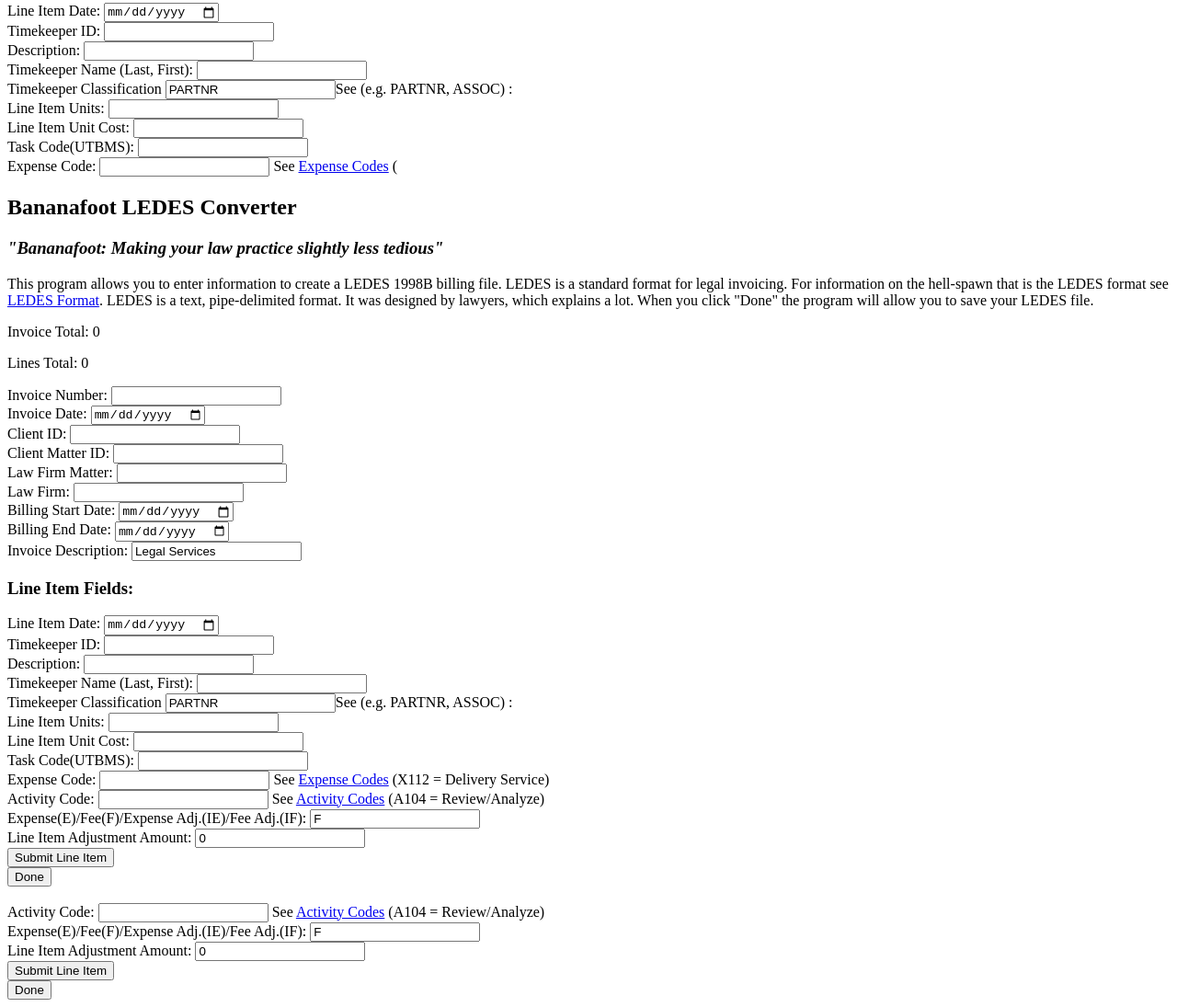
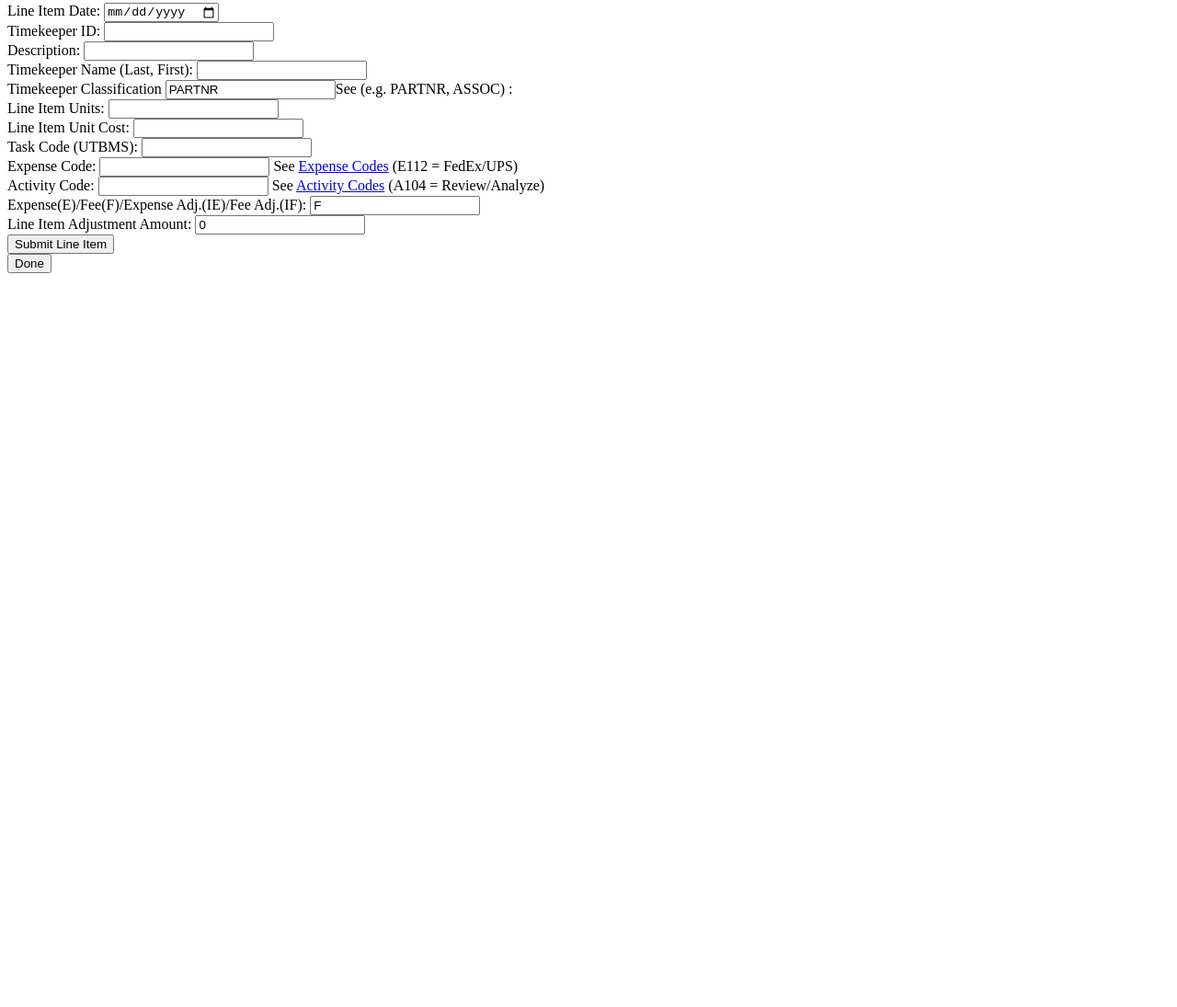
Before and after one commit to heathermeeker/LEDES98B-Converter, a plain HTML site: page Main.html in a window 1280 px wide. Shown: the part 474-1569 px from the top of the page at 92% size. After the commit the page ends 800 px from the top, so only its background shows below. Drawn offline with Linux system fonts and the light colour scheme.

Commit message:
Fixed some cut and paste errors

```diff
--- a/Main.html
+++ b/Main.html
@@ -71,101 +71,16 @@
         <label for="LINE_ITEM_UNIT_COST">Line Item Unit Cost:</label>
         <input type="number" id="LINE_ITEM_UNIT_COST" name="LINE_ITEM_UNIT_COST" required><br>
 
-        <label for="LINE_ITEM_TASK_CODE">Task Code(UTBMS):</label>
+        <label for="LINE_ITEM_TASK_CODE">Task Code (UTBMS):</label>
         <input type="text" id="LINE_ITEM_TASK_CODE" name="LINE_ITEM_TASK_CODE" required><br>
 
         <label for="LINE_ITEM_EXPENSE_CODE">Expense Code:</label>
-        <input type="text" id="LINE_ITEM_EXPENSE_CODE" name="LINE_ITEM_EXPENSE_CODE" required> See <a href="https://ledes.org/wp-content/uploads/2015/07/2013-LOC-Revised-UTBMS-Expense-Codes.pdf">Expense Codes</a> (<!DOCTYPE html>
+        <input type="text" id="LINE_ITEM_EXPENSE_CODE" name="LINE_ITEM_EXPENSE_CODE" required> See <a href="https://ledes.org/wp-content/uploads/2015/07/2013-LOC-Revised-UTBMS-Expense-Codes.pdf">Expense Codes</a> (E112 = FedEx/UPS)<!DOCTYPE html>
 <html lang="en">
 <head>
     <meta charset="UTF-8">
     <title>Bananafoot LEDES Converter</title>
 </head>
-<body>
-    <h2>Bananafoot LEDES Converter</h2>
-    <h3><i>"Bananafoot: Making your law practice slightly less tedious"</i></h3>
-    <p>This program allows you to enter information to create a LEDES 1998B billing file. LEDES is a standard format for legal invoicing.
-    For information on the hell-spawn that is the LEDES format see <a href="https://ledes.org/ledes-98b-format">LEDES Format</a>.
-    LEDES is a text, pipe-delimited format. It was designed by lawyers, which explains a lot. When you click "Done" the program will allow you to save your LEDES file.</p>
-
-    <form id="ledesForm">
-        <p>
-            <label for="INVOICE_TOTAL">Invoice Total:</label>
-            <span id="INVOICE_TOTAL">0</span>
-        </p>
-        <p>
-            <label for="LINE_ITEM_NUMBER">Lines Total:</label>
-            <span id="LINE_ITEM_NUMBER">0</span>
-        </p>
-
-        <!-- The fields that are the same for the entire invoice -->
-        <label for="INVOICE_NUMBER">Invoice Number:</label>
-        <input type="text" id="INVOICE_NUMBER" name="INVOICE_NUMBER" required><br>
-
-        <label for="INVOICE_DATE">Invoice Date:</label>
-        <input type="date" id="INVOICE_DATE" name="INVOICE_DATE" required><br>
-
-        <label for="CLIENT_ID">Client ID:</label>
-        <input type="text" id="CLIENT_ID" name="CLIENT_ID" required><br>
-
-        <label for="CLIENT_MATTER_ID">Client Matter ID:</label>
-        <input type="text" id="CLIENT_MATTER_ID" name="CLIENT_MATTER_ID" required><br>
-
-        <label for="LAW_FIRM_MATTER_ID">Law Firm Matter:</label>
-        <input type="text" id="LAW_FIRM_MATTER_ID" name="LAW_FIRM_MATTER_ID" required><br>
-
-        <label for="LAW_FIRM_ID">Law Firm:</label>
-        <input type="text" id="LAW_FIRM_ID" name="LAW_FIRM_ID" required><br>
-
-        <label for="BILLING_START_DATE">Billing Start Date:</label>
-        <input type="date" id="BILLING_START_DATE" name="BILLING_START_DATE" required><br>
-
-        <label for="BILLING_END_DATE">Billing End Date:</label>
-        <input type="date" id="BILLING_END_DATE" name="BILLING_END_DATE" required><br>
-
-        <label for="INVOICE_DESCRIPTION">Invoice Description:</label>
-        <input type="text" id="INVOICE_DESCRIPTION" name="INVOICE_DESCRIPTION" value="Legal Services"><br>
-
-        <h3>Line Item Fields:</h3>
-        <label for="LINE_ITEM_DATE">Line Item Date:</label>
-        <input type="date" id="LINE_ITEM_DATE" name="LINE_ITEM_DATE" required><br>
-
-        <label for="TIMEKEEPER_ID">Timekeeper ID:</label>
-        <input type="text" id="TIMEKEEPER_ID" name="TIMEKEEPER_ID" required><br>
-
-        <label for="LINE_ITEM_DESCRIPTION">Description:</label>
-        <input type="text" id="LINE_ITEM_DESCRIPTION" name="LINE_ITEM_DESCRIPTION" required><br>
-
-        <label for="TIMEKEEPER_NAME">Timekeeper Name (Last, First):</label>
-        <input type="text" id="TIMEKEEPER_NAME" name="TIMEKEEPER_NAME" required><br>
-
-        <label for="TIMEKEEPER_CLASSIFICATION">Timekeeper Classification </label>
-        <input type="text" id="TIMEKEEPER_CLASSIFICATION" name="TIMEKEEPER_CLASSIFICATION" value ="PARTNR" required>See <a href"https://ledes.org/loc-revised-timekeeper-classification-codes-august-2014"> (e.g. PARTNR, ASSOC) </a>:<br>
-
-        <label for="LINE_ITEM_NUMBER_OF_UNITS">Line Item Units:</label>
-        <input type="number" id="LINE_ITEM_NUMBER_OF_UNITS" name="LINE_ITEM_NUMBER_OF_UNITS" required><br>
-
-        <label for="LINE_ITEM_UNIT_COST">Line Item Unit Cost:</label>
-        <input type="number" id="LINE_ITEM_UNIT_COST" name="LINE_ITEM_UNIT_COST" required><br>
-
-        <label for="LINE_ITEM_TASK_CODE">Task Code(UTBMS):</label>
-        <input type="text" id="LINE_ITEM_TASK_CODE" name="LINE_ITEM_TASK_CODE" required><br>
-
-        <label for="LINE_ITEM_EXPENSE_CODE">Expense Code:</label>
-        <input type="text" id="LINE_ITEM_EXPENSE_CODE" name="LINE_ITEM_EXPENSE_CODE" required> See <a href="https://ledes.org/wp-content/uploads/2015/07/2013-LOC-Revised-UTBMS-Expense-Codes.pdf">Expense Codes</a> (X112 = Delivery Service) <br>
-
-        <label for="LINE_ITEM_ACTIVITY_CODE">Activity Code:</label>
-        <input type="text" id="LINE_ITEM_ACTIVITY_CODE" name="LINE_ITEM_ACTIVITY_CODE" required> See <a href="ledes.org/wp-content/uploads/2016/04/2013-LOC-Revised-UTBMS-Activity-Codes.pdf">Activity Codes</a> (A104 = Review/Analyze) <br>
-
-        <label for="EXP_FEE_INV_ADJ_TYPE">Expense(E)/Fee(F)/Expense Adj.(IE)/Fee Adj.(IF): </label>
-        <input type="text" id="EXP_FEE_INV_ADJ_TYPE" name="EXP_FEE_INV_ADJ_TYPE" value="F" required><br>
-
-        <label for="LINE_ITEM_ADJUSTMENT_AMOUNT">Line Item Adjustment Amount:</label>
-        <input type="number" id="LINE_ITEM_ADJUSTMENT_AMOUNT" name="LINE_ITEM_ADJUSTMENT_AMOUNT" value="0"><br>
-
-        <button type="button" onclick="lineItemSubmit()">Submit Line Item</button><br>
-        <button type="button" onclick="invoiceSubmit()">Done</button>
-    </form>
 
     <script>
         let fileContents = "";
@@ -225,8 +140,9 @@
 
             // Reset line item fields
             document.getElementById("LINE_ITEM_DATE").value = "";
-            document.getElementById("TIMEKEEPER_ID").value = "";
-            document.getElementById("LINE_ITEM_DESCRIPTION").value = "";
+            //Most users will prefer for these not to be reset, but uncomment if you want them to be reset
+            //document.getElementById("TIMEKEEPER_ID").value = "";
+            //document.getElementById("LINE_ITEM_DESCRIPTION").value = "";
             document.getElementById("LINE_ITEM_NUMBER_OF_UNITS").value = "";
             document.getElementById("LINE_ITEM_UNIT_COST").value = "";
             document.getElementById("LINE_ITEM_ADJUSTMENT_AMOUNT").value = "0";
```
